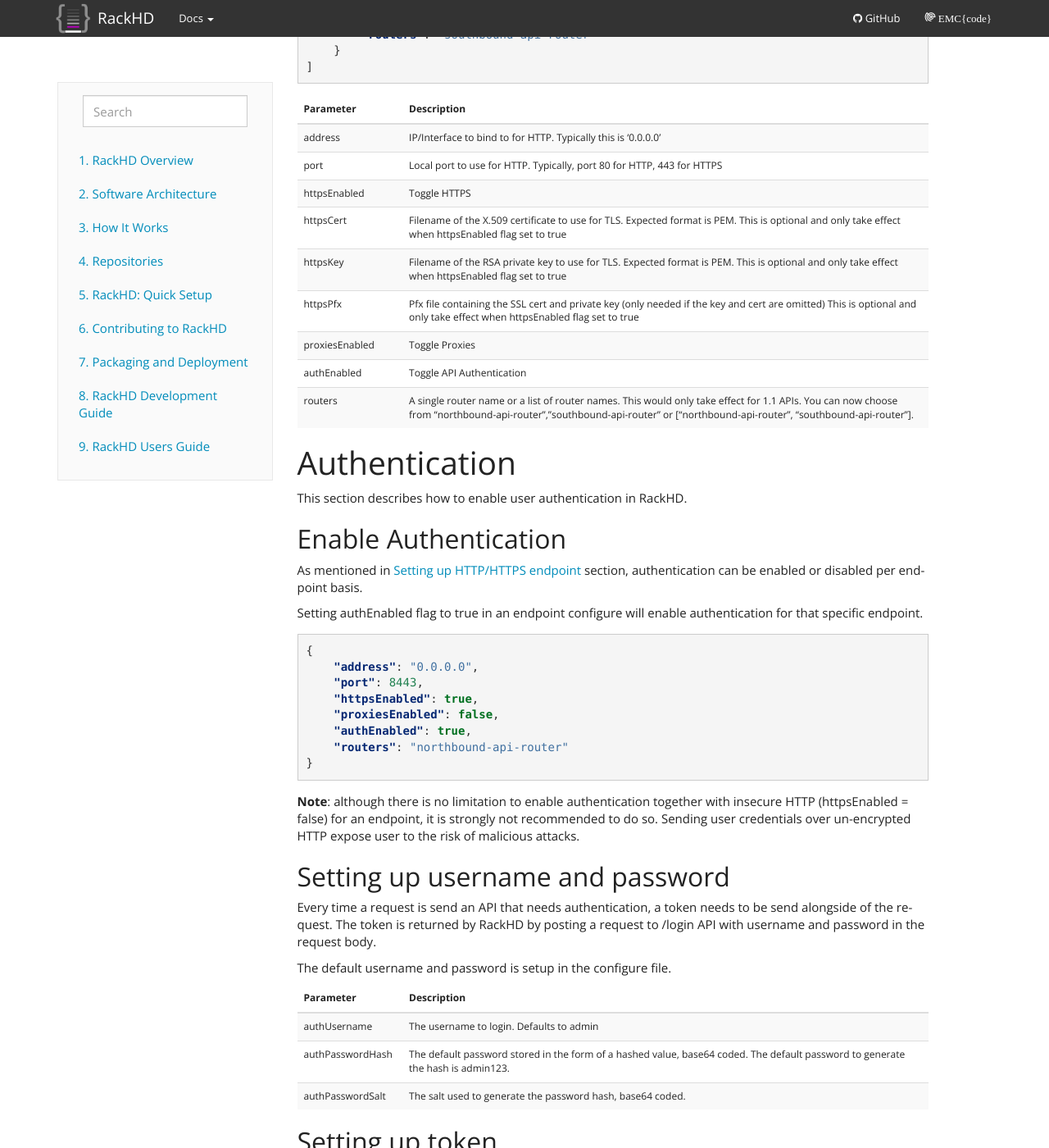
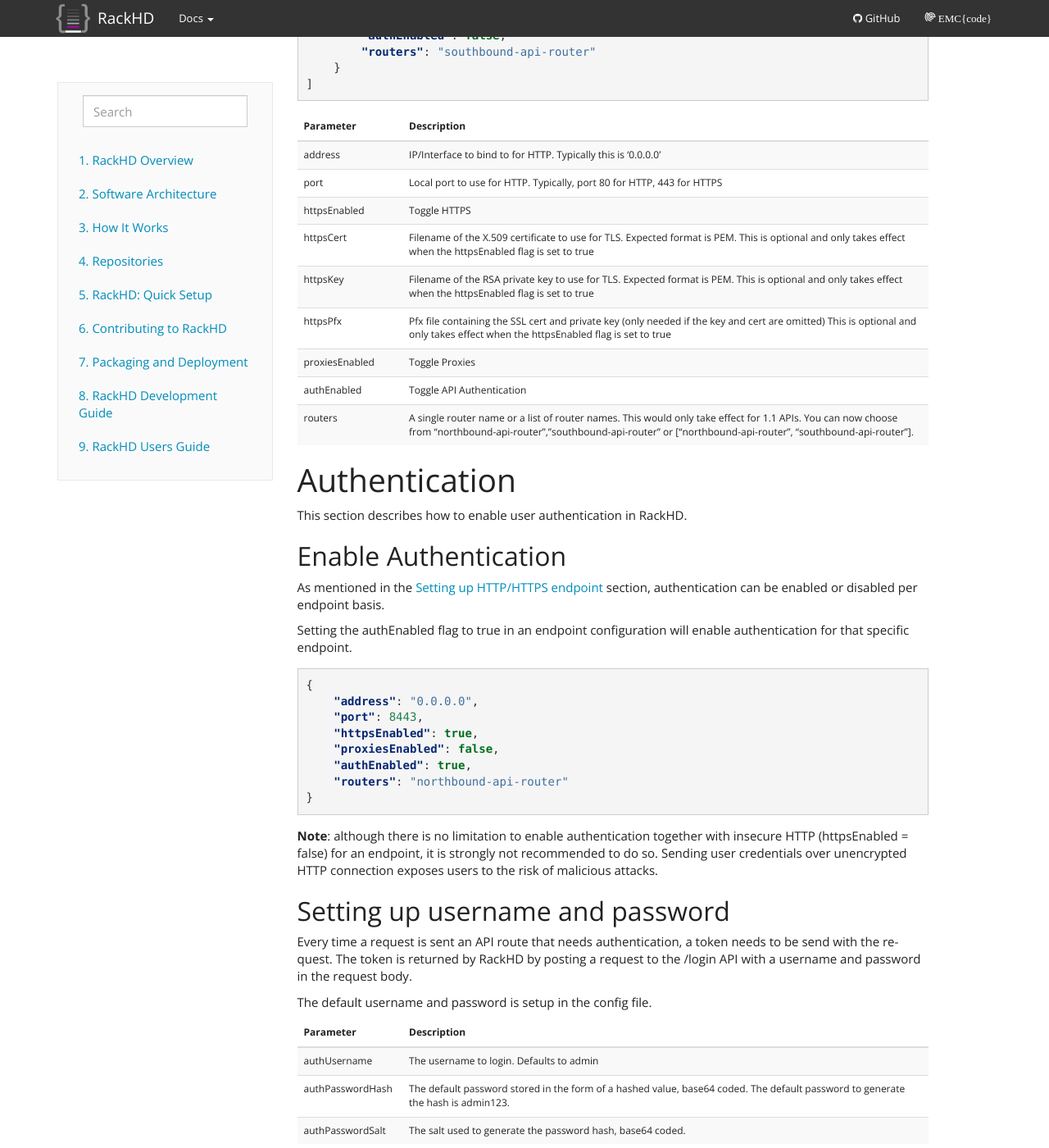
Before and after one commit to RackHD/docs, a Sphinx documentation site: the page built from docs/rackhd/configuration.rst, in a window 1280 px wide and 1400 px high, scrolled down 4575 px. Shown: the whole window at 82% size. Built offline with Sphinx 7.4.7, drawn with Linux system fonts in a browser that asks for light colours; some of the changed text lies outside the part shown.

Commit message:
Grammer fixes per great suggestions from @benbp

```diff
--- a/docs/rackhd/configuration.rst
+++ b/docs/rackhd/configuration.rst
@@ -226,13 +226,14 @@
 ------------------------------
 
 This section describes how to setup HTTP/HTTPS endpoints in RackHD.
-A endpoint is an instance of HTTP or HTTPS server that serves a group of APIs. User can
-choose to enable authentication or enable HTTPs for each endpoint.
+An endpoint is an instance of HTTP or HTTPS server that serves a group of APIs. Users can
+choose to enable authentication or enable HTTPS for each endpoint.
 
-There are currently two group of APIs defined in RackHD:
+There are currently two API groups defined in RackHD:
 
-- the northbound-api-router API group. This is the group of API that is used by users
-- the southbound-api-router API group. This is the group of API that is used by the nodes
+- the northbound-api-router API group. This is the API group that is used by users
+- the southbound-api-router API group. This is the API group that is used by nodes
+  interacting with the system
 
 .. code-block:: JSON
 
@@ -272,14 +273,14 @@
       - Toggle HTTPS
     * - httpsCert
       - Filename of the X.509 certificate to use for TLS. Expected format is PEM.
-        This is optional and only take effect when httpsEnabled flag set to true
+        This is optional and only takes effect when the httpsEnabled flag is set to true
     * - httpsKey
       - Filename of the RSA private key to use for TLS. Expected format is PEM.
-        This is optional and only take effect when httpsEnabled flag set to true
+        This is optional and only takes effect when the httpsEnabled flag is set to true
     * - httpsPfx
       - Pfx file containing the SSL cert and private key
         (only needed if the key and cert are omitted)
-        This is optional and only take effect when httpsEnabled flag set to true
+        This is optional and only takes effect when the httpsEnabled flag is set to true
     * - proxiesEnabled
       - Toggle Proxies
     * - authEnabled
@@ -298,10 +299,10 @@
 Enable Authentication
 ~~~~~~~~~~~~~~~~~~~~~~~~~~~~~~~~~~
 
-As mentioned in `Setting up HTTP/HTTPS endpoint`_ section, authentication can be enabled
+As mentioned in the `Setting up HTTP/HTTPS endpoint`_ section, authentication can be enabled
 or disabled per endpoint basis.
 
-Setting authEnabled flag to true in an endpoint configure will enable authentication for
+Setting the authEnabled flag to true in an endpoint configuration will enable authentication for
 that specific endpoint.
 
 .. code-block:: JSON
@@ -317,15 +318,16 @@
 
 **Note**: although there is no limitation to enable authentication together with insecure HTTP
 (httpsEnabled = false) for an endpoint, it is strongly not recommended to do so. Sending
-user credentials over un-encrypted HTTP expose user to the risk of malicious attacks.
+user credentials over unencrypted HTTP connection exposes users to the risk of malicious attacks.
 
 Setting up username and password
 ~~~~~~~~~~~~~~~~~~~~~~~~~~~~~~~~~~~~~~~~~~~
-Every time a request is send an API that needs authentication, a token needs to be send alongside
-of the request. The token is returned by RackHD by posting a request to /login API with username
-and password in the request body.
 
-The default username and password is setup in the configure file.
+Every time a request is sent an API route that needs authentication, a token needs to be send with
+the request. The token is returned by RackHD by posting a request to the /login API with a
+username and password in the request body.
+
+The default username and password is setup in the config file.
 
 
 .. list-table::
```
